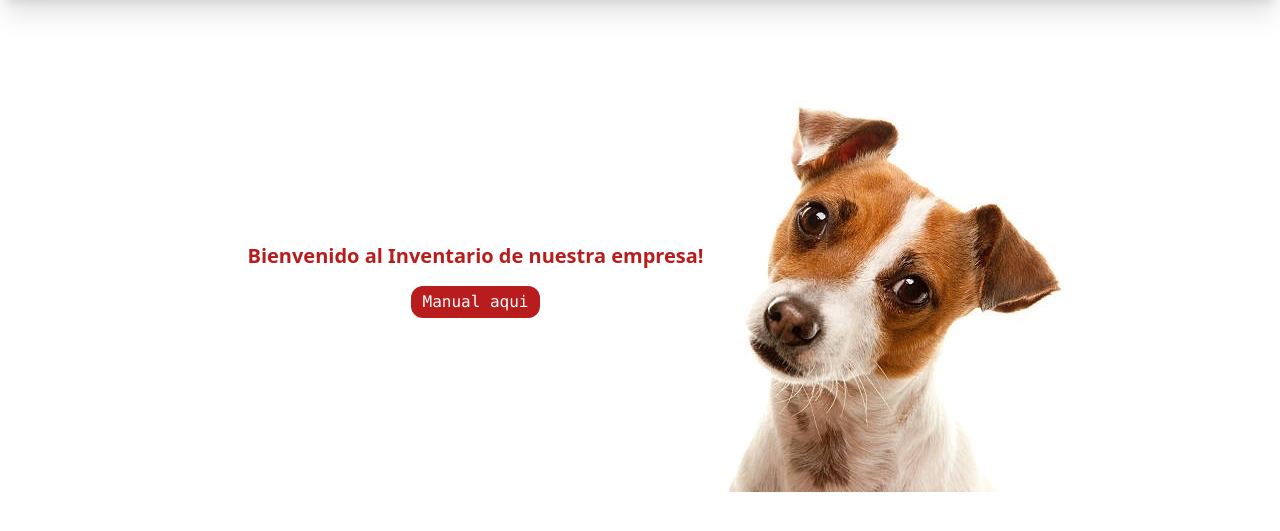
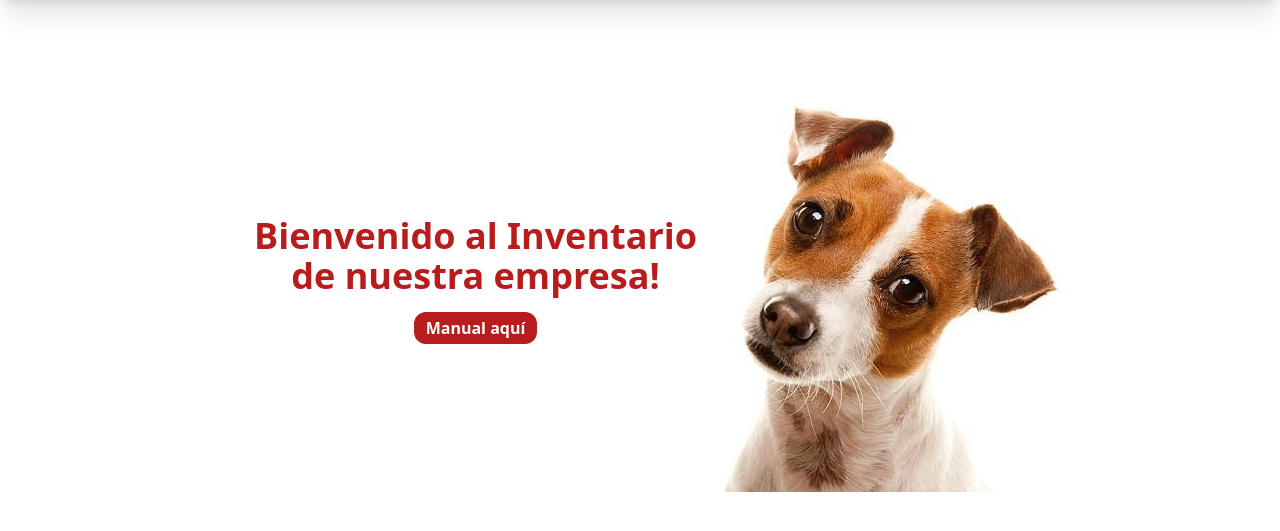
Before and after one commit to henryglez02/pets_shop, a Django app: page /petshop/home in a window 1280 px wide. Shown: the part 205-736 px from the top of the page. Run offline with Django 5.2, Linux system fonts and the light colour scheme; some libraries are stand-ins or nearby versions.

Commit message:
perf: add style

```diff
--- a/internal_shop_app/templates/home.html
+++ b/internal_shop_app/templates/home.html
@@ -34,8 +34,8 @@
           alt=""
         />
         <div class="max-w-xs sm:max-w-sm md:max-w-screen-md md:pl-8">
-          <p class="text-xl text-red-700 font-sans font-bold ">Bienvenido al Inventario de nuestra empresa!</p>
-          <button class="rounded-xl font-mono bg-red-700 text-white px-3 py-1 my-4">Manual aqui</button>
+          <p class="text-4xl text-red-700 font-sans font-bold max-w-md">Bienvenido al Inventario de nuestra empresa!</p>
+          <button class="rounded-xl bg-red-700 text-white px-3 py-1 my-4 font-semibold">Manual aquí</button>
         </div>
       </div>
       {% endblock main-section %}
```
Also changed, not shown: db.sqlite3.
